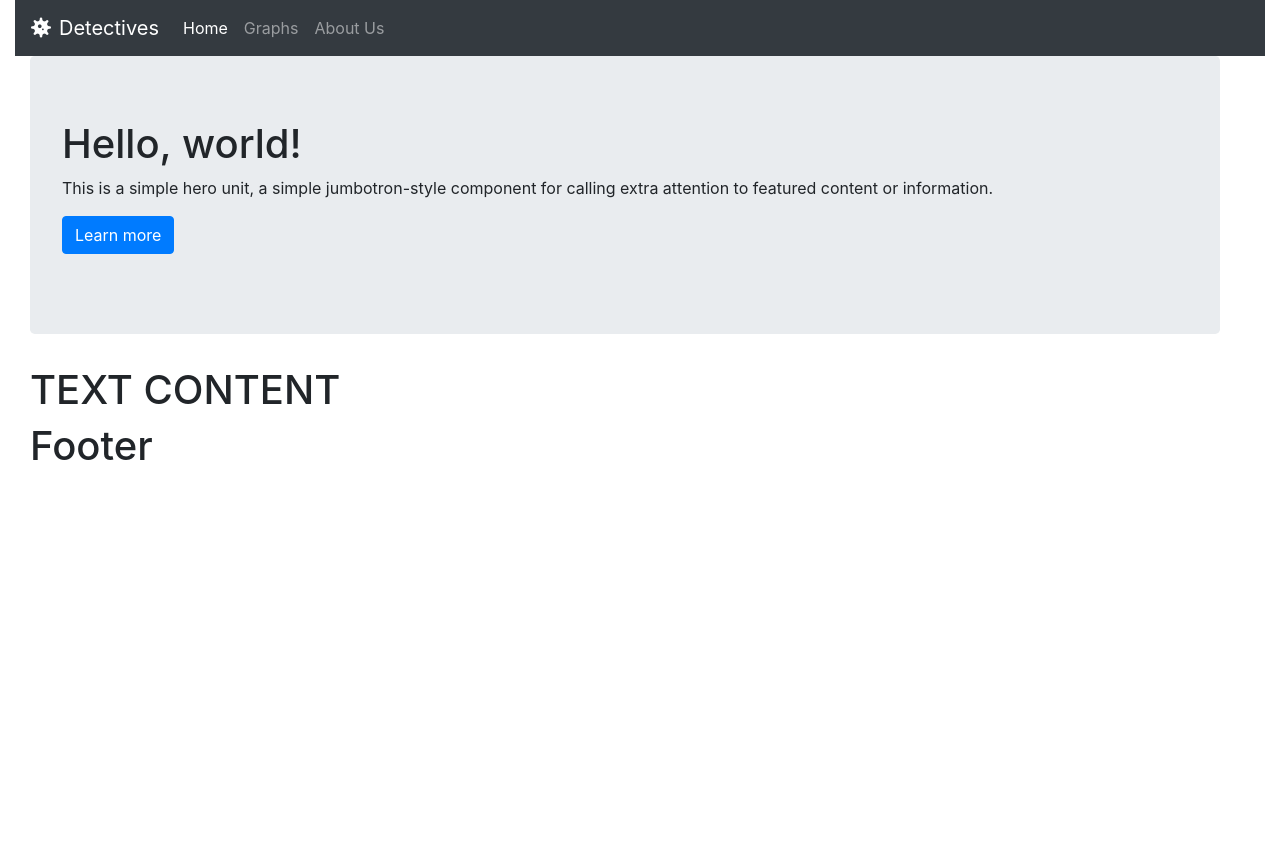
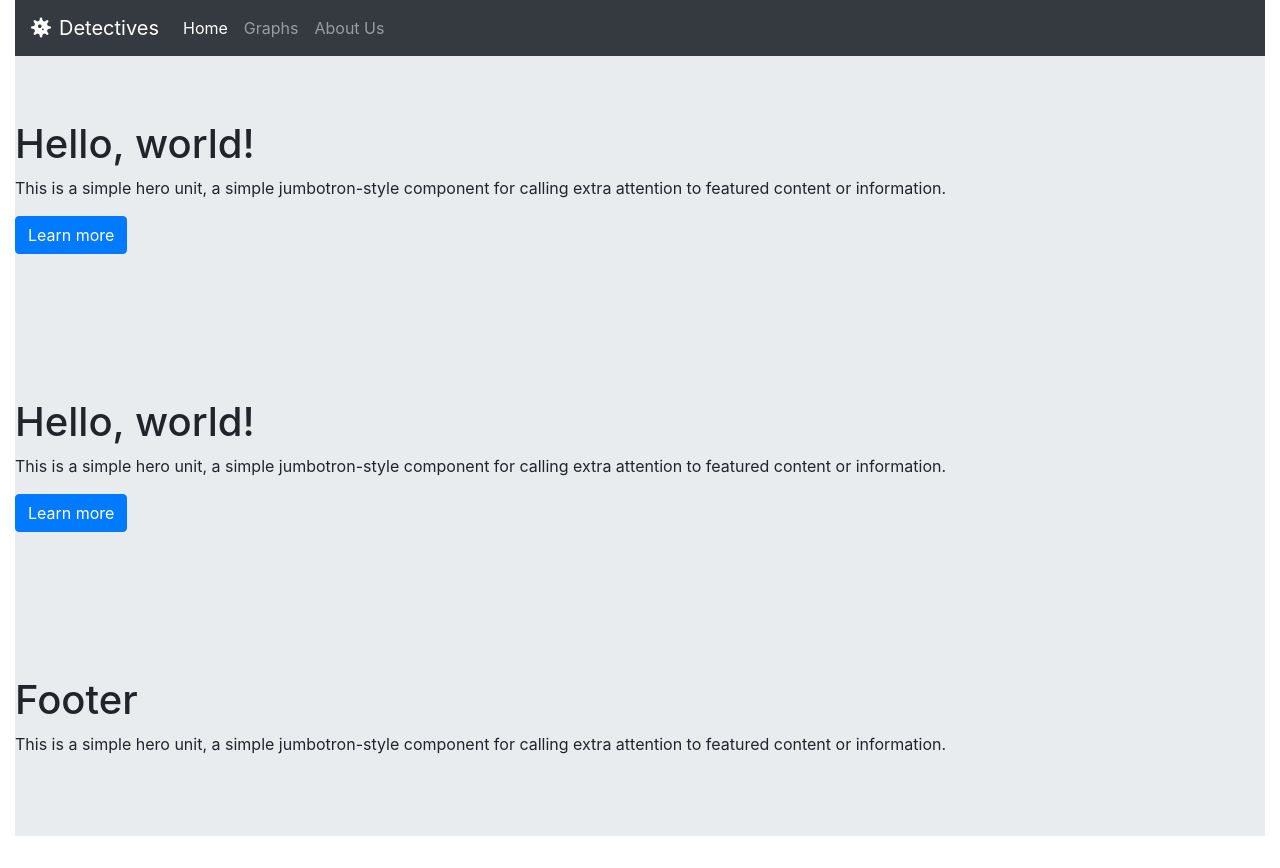
Before and after one commit to r0meroh/project_repo_CSE_455, a React (Create React App) app in the folder client/: page / in a window 1280 px wide. Before the commit the page ends 800 px from the top, so only its background shows below. Built offline with nearby package versions, Linux system fonts and the light colour scheme; no server answers; a web font is replaced by a local one.

Commit message:
Starting Landing Page v1.1

```diff
--- a/client/src/App.css
+++ b/client/src/App.css
@@ -32,8 +32,9 @@
 }
 
 .container {
-  max-width: 4000px;
+  max-width: 4000vw;
 }
+
 .Jumbotron {
-  width: 100%;
+  margin-bottom: -2rem;
 }
--- a/client/src/App.js
+++ b/client/src/App.js
@@ -1,13 +1,13 @@
-import React, { useState, useEffect } from 'react';
-import './App.css';
-import Navbar1 from './components/Navbar';
-import Landing from './components/Landing';
-import Test from './components/Test';
-import { Switch, Route, BrowserRouter as Router } from 'react-router-dom';
-import { Container } from 'react-bootstrap';
-import Graph from './components/Graph';
-import About_Us from './components/About_Us';
-import axios from 'axios';
+import React, { useState, useEffect } from "react";
+import "./App.css";
+import Navbar1 from "./components/Navbar";
+import Landing from "./components/Landing";
+import Test from "./components/Test";
+import { Switch, Route, BrowserRouter as Router } from "react-router-dom";
+import { Col, Container, Row } from "react-bootstrap";
+import Graph from "./components/Graph";
+import About_Us from "./components/About_Us";
+import axios from "axios";
 //import { useState, useEffect } from 'react';
 
 function App() {
@@ -19,7 +19,7 @@ function App() {
     //waits for api call to finish then proceeds
     const getData = async () => {
       let laCountyData = await axios(
-        'https://data.cdc.gov/resource/k8wy-p9cg.json?county_name=Los Angeles County'
+        "https://data.cdc.gov/resource/k8wy-p9cg.json?county_name=Los Angeles County"
       );
 
       setlaData(laCountyData.data); //Pass in the data
@@ -32,23 +32,27 @@ function App() {
   return (
     <Router>
       <Container>
+        <Row>
+          <Col>
+            {" "}
             <Navbar1 />
-
+          </Col>
+        </Row>
+      </Container>
       <Switch>
-          <Route path='/test'>
+        <Route path="/test">
           <Test />
         </Route>
-          <Route path='/graph'>
+        <Route path="/graph">
           <Graph data={laData} />
         </Route>
-          <Route path='/about_us'>
+        <Route path="/about_us">
           <About_Us />
         </Route>
-          <Route path='/'>
+        <Route path="/">
           <Landing />
         </Route>
       </Switch>
-      </Container>
     </Router>
   );
 }
--- a/client/src/components/Landing.js
+++ b/client/src/components/Landing.js
@@ -1,4 +1,4 @@
-import React, { useState, Fragment } from 'react';
+import React, { useState, Fragment } from "react";
 import {
   Carousel,
   Container,
@@ -6,32 +6,47 @@ import {
   Button,
   Row,
   Col,
-} from 'react-bootstrap';
+} from "react-bootstrap";
 const Landing = () => {
   return (
-    <Container fluid>
-      <Row className='Jumbotron'>
+    <Container>
+      <Row className="Jumbotron">
         <Col>
-          <Jumbotron>
+          <Jumbotron fluid>
             <h1>Hello, world!</h1>
             <p>
               This is a simple hero unit, a simple jumbotron-style component for
               calling extra attention to featured content or information.
             </p>
             <p>
-              <Button variant='primary'>Learn more</Button>
+              <Button variant="primary">Learn more</Button>
             </p>
           </Jumbotron>
         </Col>
       </Row>
-      <Row className='BoxText'>
+      <Row className="Jumbotron">
         <Col>
-          <h1>TEXT CONTENT</h1>
+          <Jumbotron fluid>
+            <h1>Hello, world!</h1>
+            <p>
+              This is a simple hero unit, a simple jumbotron-style component for
+              calling extra attention to featured content or information.
+            </p>
+            <p>
+              <Button variant="primary">Learn more</Button>
+            </p>
+          </Jumbotron>
         </Col>
       </Row>
-      <Row className='Footer'>
+      <Row className="Jumbotron">
         <Col>
-          <h1>Footer</h1>
+          <Jumbotron fluid>
+            <h1>Footer</h1>
+            <p>
+              This is a simple hero unit, a simple jumbotron-style component for
+              calling extra attention to featured content or information.
+            </p>
+          </Jumbotron>
         </Col>
       </Row>
     </Container>
```
Also changed, not shown: client/src/components/Navbar.js (+21 -12 lines). Lines whose indentation alone changed are shown as unchanged.
